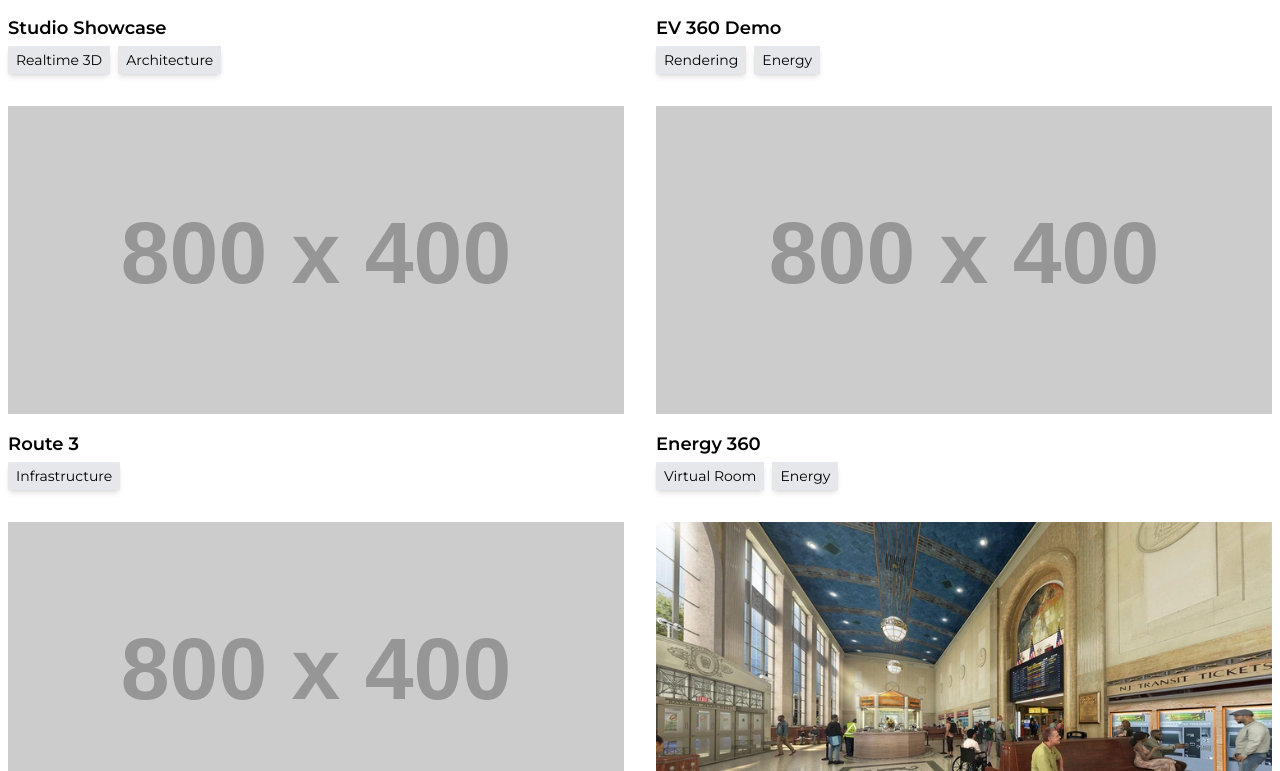
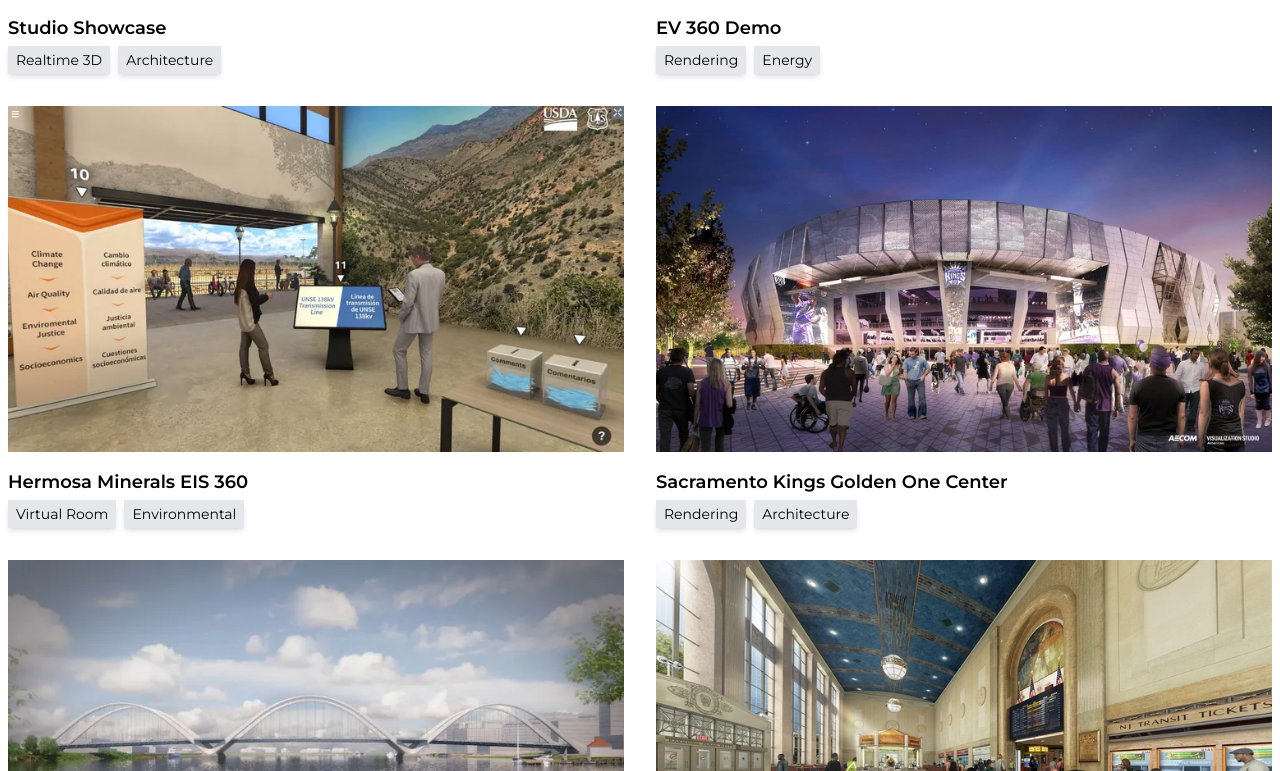
Before and after one commit to AECOMVizStudio/vizsite2024, a Next.js app: page /portfolio in a window 1280 px wide. Shown: the part 629-1400 px from the top of the page. Built offline with nearby package versions, Linux system fonts and the light colour scheme.

Commit message:
FD Memorial bridge added

```diff
--- a/app/portfolio/page.tsx
+++ b/app/portfolio/page.tsx
@@ -19,23 +19,25 @@
     tags: ['Rendering', 'Energy'],
   },
   {
-    imageSrc: 'https://placehold.co/800x400',
-    title: 'Route 3',
-    description: "A 3D model of a proposed highway project. This project was created to help visualize the impact of the project on the surrounding area.",
-    href: 'https://aecomvis2023.herokuapp.com/portfolio',
-    tags: ['Infrastructure'],
+    imageSrc: 'portfolio/HermosaEIS.webp',
+    title: 'Hermosa Minerals EIS 360',
+    description: "A custom 360 room created for a critical minerals project in Arizona.",
+    href: 'https://hermosacriticalmineralseis.com/',
+    tags: ['Virtual Room', 'Environmental'],
   },
   {
-    imageSrc: 'https://placehold.co/800x400',
-    title: 'Energy 360',
-    href: 'https://aecomvis2023.herokuapp.com/portfolio',
-    tags: ['Virtual Room', 'Energy'],
+    imageSrc: 'portfolio/KingsPlaza.webp',
+    title: 'Sacramento Kings Golden One Center',
+    description: "Pursuit renderings for the Golden One Center, which houses the Sacramento Kings basketball team in California.",
+    href: 'portfolio/KingsPlaza.webp',
+    tags: ['Rendering', 'Architecture'],
   },
   {
-    imageSrc: 'https://placehold.co/800x400',
-    title: 'LA 28',
-    href: 'https://aecomvis2023.herokuapp.com/portfolio',
-    tags: ['Architecture'],
+    imageSrc: 'portfolio/FrederickDouglassMemorial.webp',
+    title: 'Frederick Douglass Memorial Bridge',
+    description: 'A 3D rendering of the Frederick Douglass Memorial Bridge in Washington D.C.',
+    href: 'https://player.vimeo.com/video/301673201?h=453918afad',
+    tags: ['Rendering','Architecture'],
   },
   {
     imageSrc: '/portfolio/PennStation.webp',
--- a/ui/components/portfolio/PortfolioItem.tsx
+++ b/ui/components/portfolio/PortfolioItem.tsx
@@ -23,6 +23,7 @@
         setIsViewerOpen(false)
     }
     const handleClick = () => {
+        // maybe in the future have videos open in a modal as well
         if (href == imageSrc) {
             handleImageClick();
         } else {
```
Also changed, not shown: public/portfolio/FrederickDouglassMemorial.webp (added).
